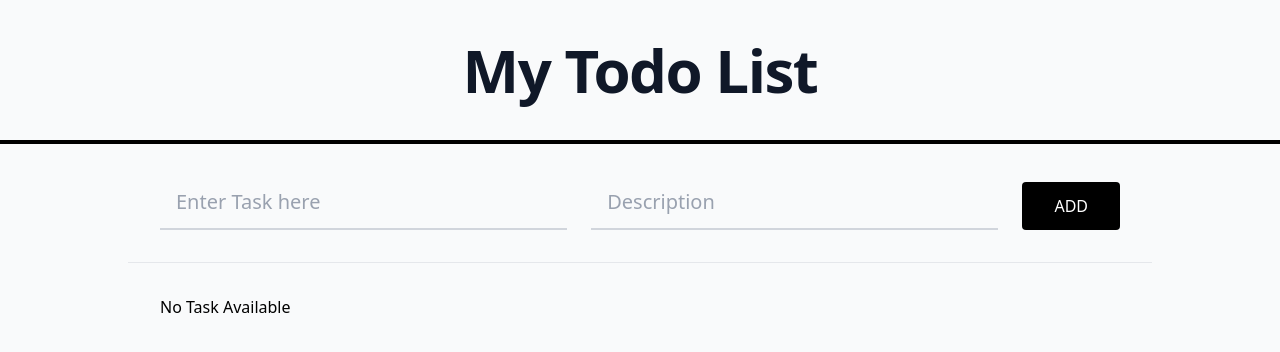
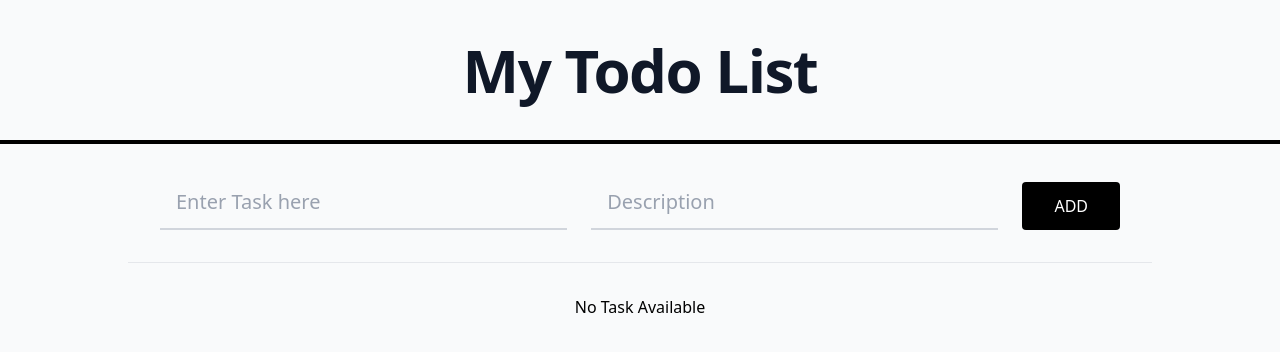
Before and after one commit to Shafay-Ahmed-1/to-do-app, a Next.js app: page / in a window 1280 px wide. Shown: the top 352 px of the page. Built offline with nearby package versions, Linux system fonts and the light colour scheme.

Commit message:
css improved

```diff
--- a/app/page.js
+++ b/app/page.js
@@ -18,11 +18,11 @@ const page = () => {
     copyTask.splice(i, 1)
     setMainTask(copyTask)
   }
-  let renderTask = <h2>No Task Available</h2>;
+  let renderTask = <h2 className="text-center">No Task Available</h2>;
   if (mainTask.length > 0) {
     renderTask = mainTask.map((t, i) => {
       return (
-        <li className="flex items-center justify-between bg-white p-6 rounded shadow-sm mb-4 border-b-2 border-gray-100">
+        <li className="flex items-center justify-between bg-blue-300 p-6 rounded shadow-sm mb-4 border-r-2 border-blue-600">
           <div className="flex justify-between pl-4 pr-4 w-full">
             <h5 className="text-2xl font-bold text-gray-800">{t.title}</h5>
             <h6 className="text-lg text-gray-600">{t.desc}</h6>
@@ -64,7 +64,7 @@ const page = () => {
               }}
             />
           </div>
-          <button className="bg-black hover:bg-gray-800 text-white font-medium px-8 py-3 rounded transition-colors">
+          <button className="bg-black hover:bg-green-500 text-white font-medium px-8 py-3 rounded transition-colors">
             ADD
           </button>
         </form>
```
